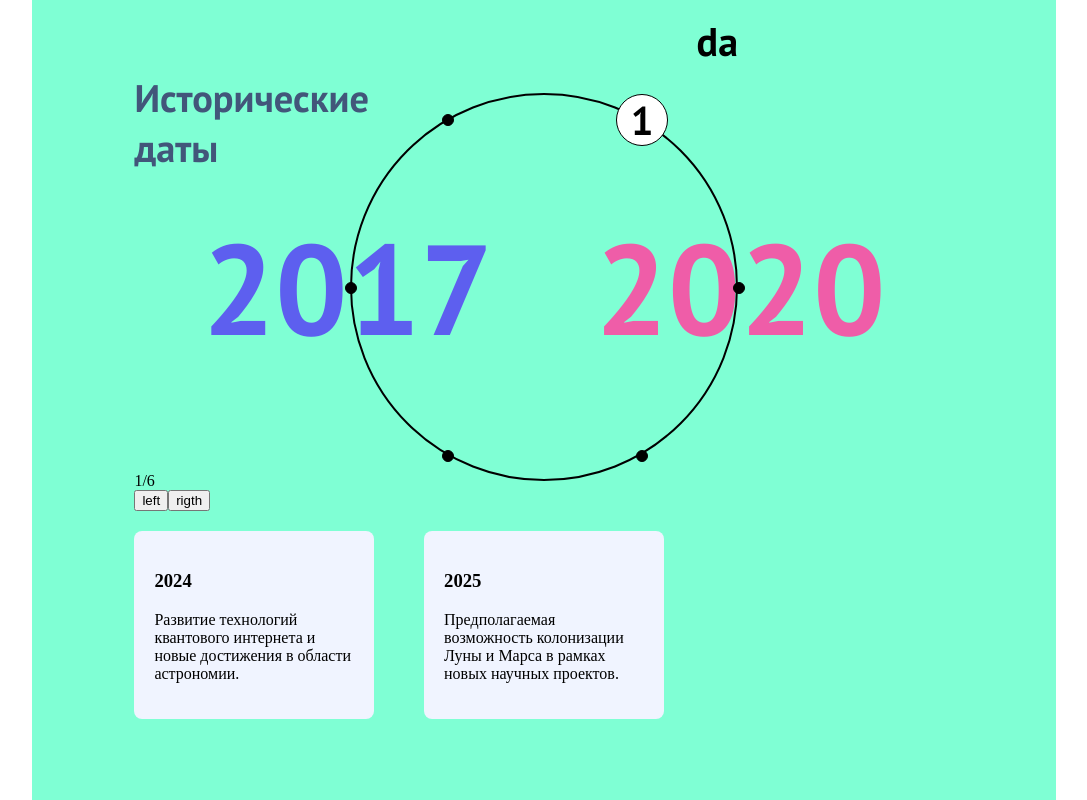
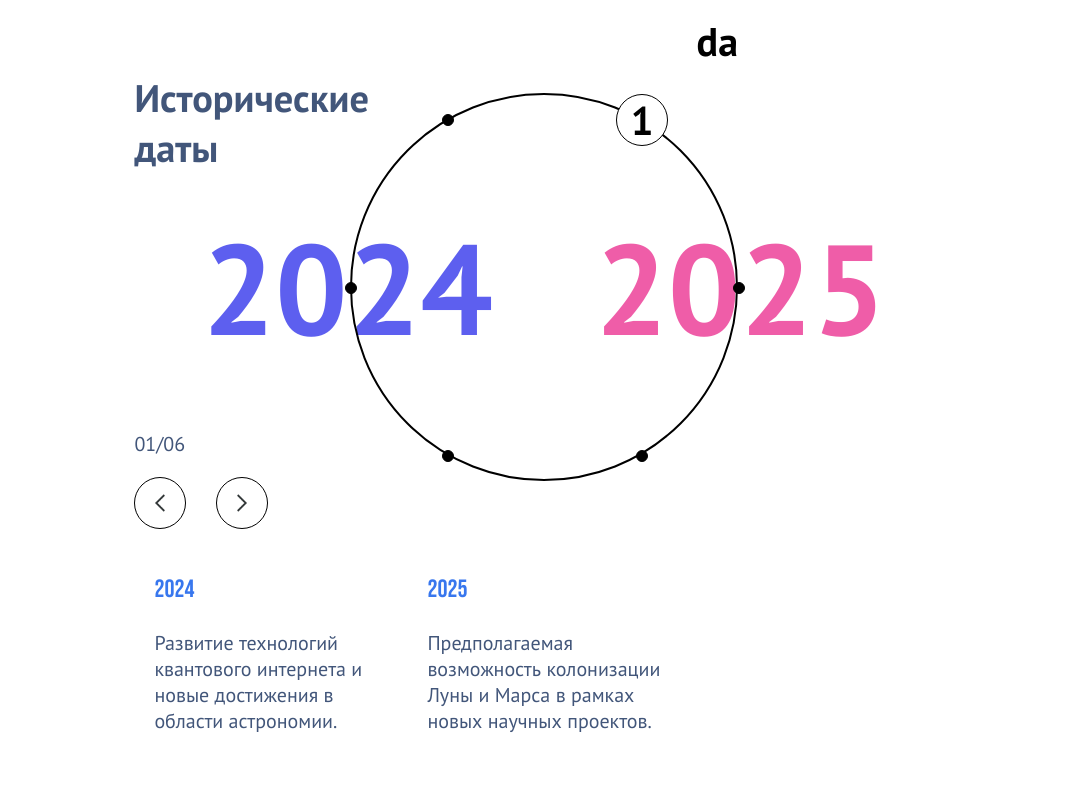
Before and after one commit to SmartFlsh/circle, a React app: page / in a window 1280 px wide. Shown: the whole page, without its empty margins (96-1183 px from the left). Built offline with nearby package versions, Linux system fonts and the light colour scheme.

Commit message:
upgrade style

```diff
--- a/src/App.tsx
+++ b/src/App.tsx
@@ -2,10 +2,13 @@ import { useEffect, useState } from 'react';
 import Circle from './Module/Circle'
 import SwiperComponent from './Module/SwiperModule'
 import DATA from '../info.json'
+import { gsap } from "gsap";
 
 
 function App() {
   const [activePoint, setActivePoint] = useState<number>(0)
+  const [minValue, setMinValue] = useState(0)
+  const [maxValue, setMaxValue] = useState(0)
 
   const changeActivePoint = (value: number)=>{
     if(value + activePoint >= 6){
@@ -15,12 +18,27 @@ function App() {
     }else{
       setActivePoint(ev=>ev + value)
     }
-
   }
 
   useEffect(()=>{
-    console.log(DATA)
-  }, [])
+    const dataArray = Object.keys(DATA[activePoint].date).map(key => Number(key))
+    gsap.to({value: minValue}, {
+      value: Math.min(...dataArray),
+      duration: 1.5,
+      ease: "power1.out",
+      onUpdate: function(){
+        setMinValue(Math.round(this.targets()[0].value))
+      }
+    })
+    gsap.to({value: maxValue}, {
+      value: Math.max(...dataArray),
+      duration: 1.5,
+      ease: "power1.out",
+      onUpdate: function(){
+        setMaxValue(Math.round(this.targets()[0].value))
+      }
+    })
+  }, [activePoint])
 
   return (
     <main>
@@ -30,17 +48,21 @@ function App() {
         </section>
 
         <section className='data'>
-          <div>2017</div>
-          <div>2020</div>
+          <div>{minValue}</div>
+          <div>{maxValue}</div>
           <Circle activePoint={[activePoint, setActivePoint]} data={DATA}/>
         </section>
 
         <section className="section scroll">
           <div>
-            <div>{activePoint + 1}/6</div>
-            <div>
-              <button onClick={()=>{changeActivePoint(-1)}}>left</button>
-              <button onClick={()=>{changeActivePoint(1)}}>rigth</button>
+            <div className='score'>0{activePoint + 1}/06</div>
+            <div className='mainArrowContainer'>
+              <div className='arrowContainer'>
+                <img style={{transform: 'rotate(90deg)'}} onClick={()=>{changeActivePoint(-1)}} className='arrow' src="/arrow.png" alt="" />
+              </div>
+              <div className='arrowContainer'>
+                <img style={{transform: 'rotate(-90deg)'}} onClick={()=>{changeActivePoint(1)}} className='arrow' src="/arrow.png" alt="" />
+              </div>
             </div>
           </div>
 
--- a/src/Module/SwiperModule.tsx
+++ b/src/Module/SwiperModule.tsx
@@ -1,12 +1,13 @@
-import React from 'react';
+import React, { useEffect, useRef, useState } from 'react';
 import { Swiper, SwiperSlide } from 'swiper/react';
 import { Navigation, Pagination } from 'swiper/modules';
+import { useGSAP } from '@gsap/react';
+import { gsap } from "gsap";
 
 
 import 'swiper/css';
 import 'swiper/css/navigation';
 import 'swiper/css/pagination';
-
 interface DateEntries {
   [year: string]: string | undefined;
 }
@@ -24,19 +25,36 @@ interface SwiperProps{
 }
 
 const SwiperModule: React.FC<SwiperProps> = ({data, activePoint}) => {
+  const [delay, setDelay] = useState(activePoint)
+  const SwiperRef = useRef(null)
+  useGSAP(()=>{
+    gsap.timeline().to(SwiperRef.current,{
+      opacity: 0,
+      duration: .5,
+      onComplete: ()=>{
+        setDelay(activePoint)
+      }
+    })
+    .to(SwiperRef.current,{
+      opacity: 1,
+      duration: .5
+    })
+  }, [activePoint])
+
   return (
     <Swiper
-      spaceBetween={50}
+    ref={SwiperRef}
+      spaceBetween={20}
       slidesPerView={3}
       navigation
       pagination={{ clickable: true }}
       modules={[Navigation, Pagination]}
     >
-      {Object.keys(data[activePoint].date).map((elem, index)=>(
+      {Object.keys(data[delay].date).map((elem, index)=>(
         <SwiperSlide key={index}>
-          <div style={{ padding: '20px', backgroundColor: '#f0f4ff', borderRadius: '8px' }}>
+          <div className='swiper'>
             <h3>{elem}</h3>
-            <p>{data[activePoint].date[elem]}</p>
+            <p>{data[delay].date[elem]}</p>
           </div>
         </SwiperSlide>
       ))}
--- a/src/index.scss
+++ b/src/index.scss
@@ -1,5 +1,7 @@
 body {
   margin: 0;
+  font-family: "PT Sans", serif;
+  font-weight: 400;
 }
 
 main{
@@ -13,7 +15,6 @@ main{
 .mainContainer {
   width: 80%;
   height: 100%;
-  background-color: aquamarine;
   display: flex;
   flex-direction: column;
 
@@ -27,7 +28,6 @@ main{
     h1{
       color: #42567A;
       font-size: 3vw;
-      font-family: "PT Sans", serif;
       font-weight: 700;
       font-style: normal;
     }
@@ -41,7 +41,6 @@ main{
 
     div{
       font-size: 10vw;
-      font-family: "PT Sans", serif;
       font-weight: 700;
       font-style: normal;
     }
@@ -99,10 +98,60 @@ main{
   }
 
   .scroll{
-    margin-top: 10%;
+    margin-top: 6%;
     display: flex;
     flex-direction: column;
     gap: 20px;
+
+    .score{
+      color: #42567A;
+      font-size: 20px;
+      padding-bottom: 20px;
+    }
+
+    .mainArrowContainer{
+      display: flex;
+      gap: 30px;
+
+      .arrowContainer{
+        width: 50px;
+        height: 50px;
+        border-radius: 100%;
+        border: 1px solid black;
+        display: flex;
+        justify-content: center;
+        align-items: center;
+        cursor: pointer;
+        transition: .5s;
+
+        .arrow{
+          width: 20px;
+          height: 20px;
+        }
+      }
+
+      .arrowContainer:hover{
+        background-color: rgb(233, 233, 233);
+      }
+    }
+
+    .swiper{
+      padding: 0 10px;
+      background-color: white;
+
+      h3{
+        color: #3877EE;
+        font-size: 25px;
+        font-family: "Bebas Neue", serif;
+        font-weight: 400;
+      }
+
+      p{
+        color: #42567A;
+        font-size: 20px;
+        font-weight: 400;
+      }
+    }
   }
 }
 
--- a/src/index.tsx
+++ b/src/index.tsx
@@ -7,5 +7,7 @@ import App from './App';
 
 const root = ReactDOM.createRoot(document.getElementById('root') as HTMLElement);
 root.render(
-  <App />
+  <>
+    <App />
+  </>
 );
--- a/webpack.config.js
+++ b/webpack.config.js
@@ -11,7 +11,7 @@ module.exports = {
   },
   devServer: {
     static: {
-      directory: path.join(__dirname, 'dist'),
+      directory: path.join(__dirname, 'public'),
       serveIndex: false,
     },
     hot: true,
```
Also changed, not shown: public/arrow.png (added).
